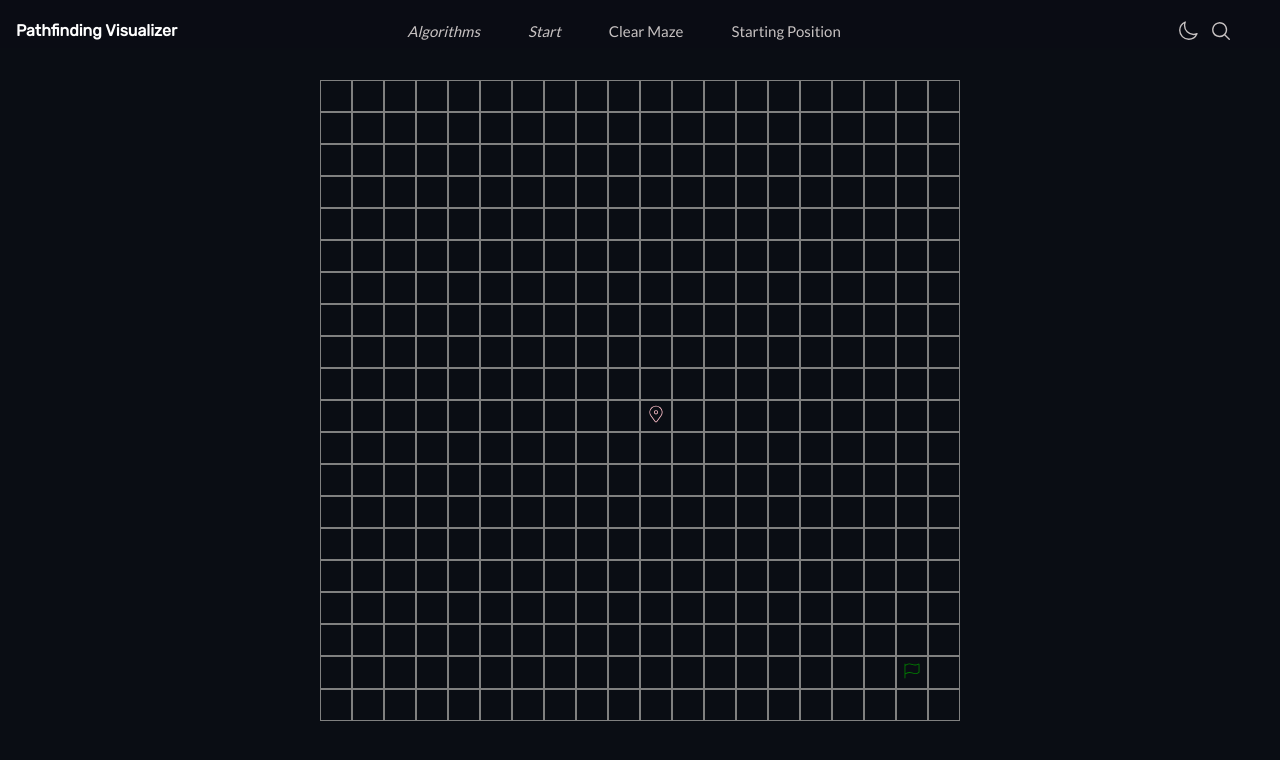
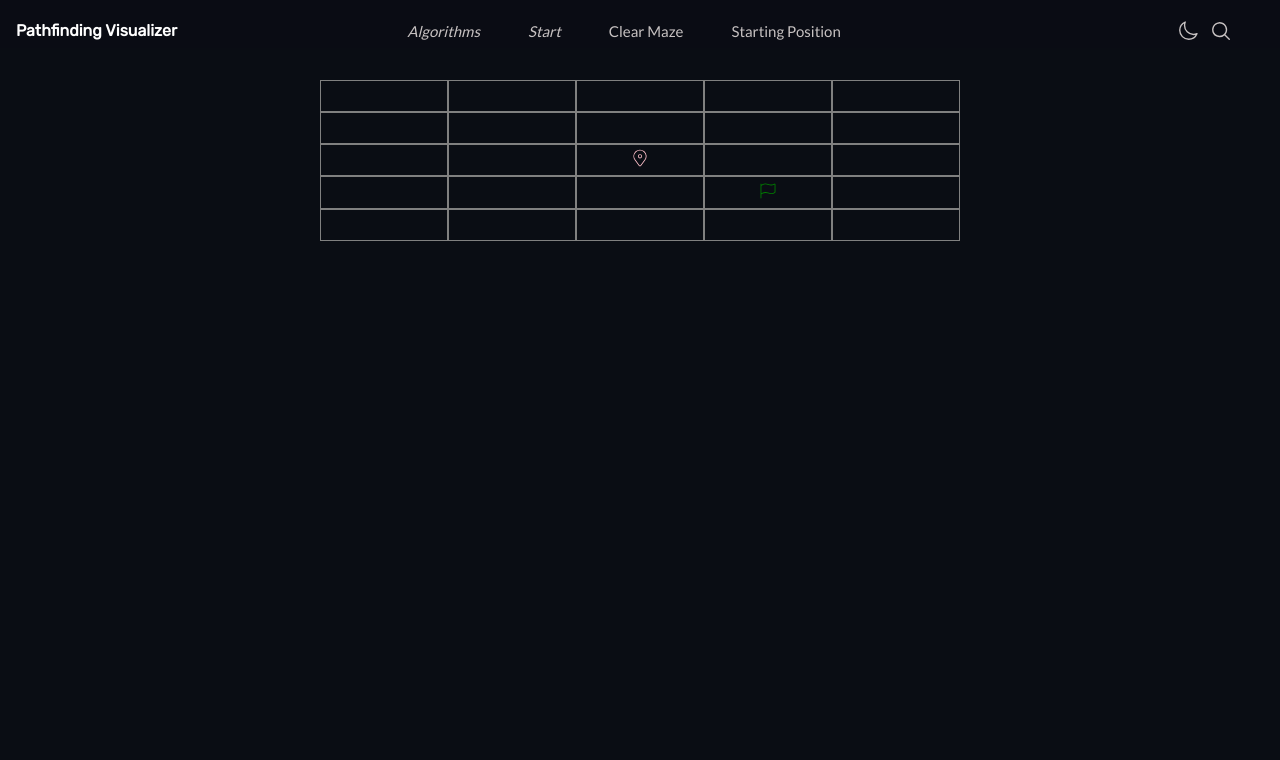
Before and after one commit to jacksonfernando/pathfinding-visualizer, a Next.js app: page / in a window 1280 px wide. Shown: the top 760 px of the page. Built offline with nearby package versions, Linux system fonts and the light colour scheme.

Commit message:
change grid to 5x5 for easier debugging

```diff
--- a/src/components/grid/grid.module.css
+++ b/src/components/grid/grid.module.css
@@ -1,6 +1,6 @@
 .container {
     display: grid;
-    grid-template-columns: repeat(20, 1fr);
+    grid-template-columns: repeat(5, 1fr);
     flex-direction: row;
     flex-wrap: wrap;
     padding: 2rem 20rem;
--- a/src/components/grid/index.js
+++ b/src/components/grid/index.js
@@ -20,6 +20,7 @@ const Grid = () => {
   } = useParams()
 
   const [refArray, mm] = useState(getRefArray(grid))
+  console.log(refArray)
 
   function BFS(graph, hashmap, prevmap, start, target) {
     let queue = [start]
@@ -106,8 +107,8 @@ const Grid = () => {
     <div className={gridStyle.container}>
       {refArray.map((elem, index) => {
         let classList = ['cell']
-        let xIndex = Math.floor(index / 20)
-        let yIndex = index % 20
+        let xIndex = Math.floor(index / 5)
+        let yIndex = index % 5
         let cell = grid[xIndex][yIndex]
         if (cell.isWall) {
           classList.push('wall')
--- a/store/context.js
+++ b/store/context.js
@@ -39,18 +39,18 @@ export const ParamsProvider = ({ children }) => {
   const [mode, setMode] = useState(null)
   const [algo, setAlgo] = useState('')
   const [run, setRun] = useState(false)
-  const [grid, setGrid] = useState(getGrid(20, 20))
+  const [grid, setGrid] = useState(getGrid(5, 5))
   const [editing, setEditFlag] = useState(false)
   const [res, setRes] = useState(false)
-  const start = useRef({ x: 12, y: 25 })
-  const end = useRef({ x: 23, y: 48 })
+  const start = useRef({ x: 0, y: 0 })
+  const end = useRef({ x: 5, y: 5 })
 
   useEffect(() => {
     restart()
   }, [res]);
 
   function restart() {
-    setGrid(getGrid(20, 20));
+    setGrid(getGrid(5, 5));
   }
 
   return (
```
